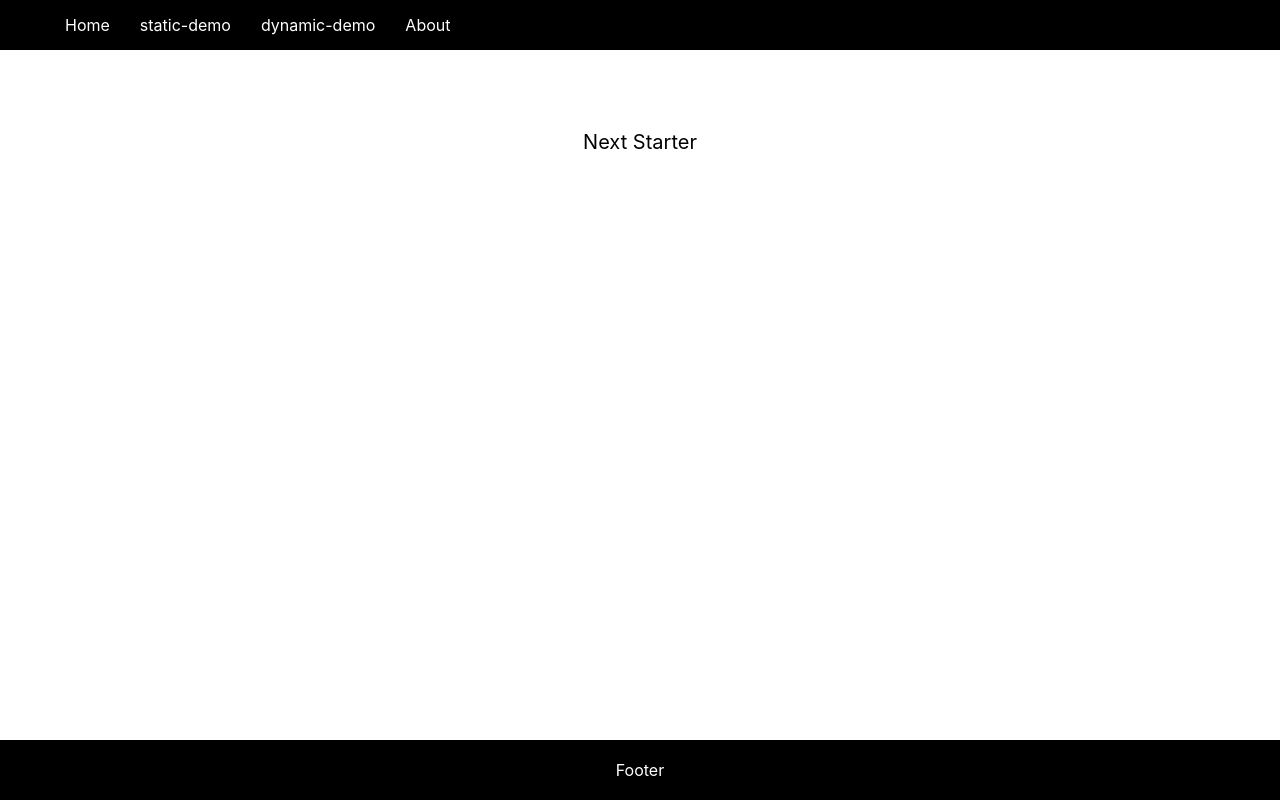
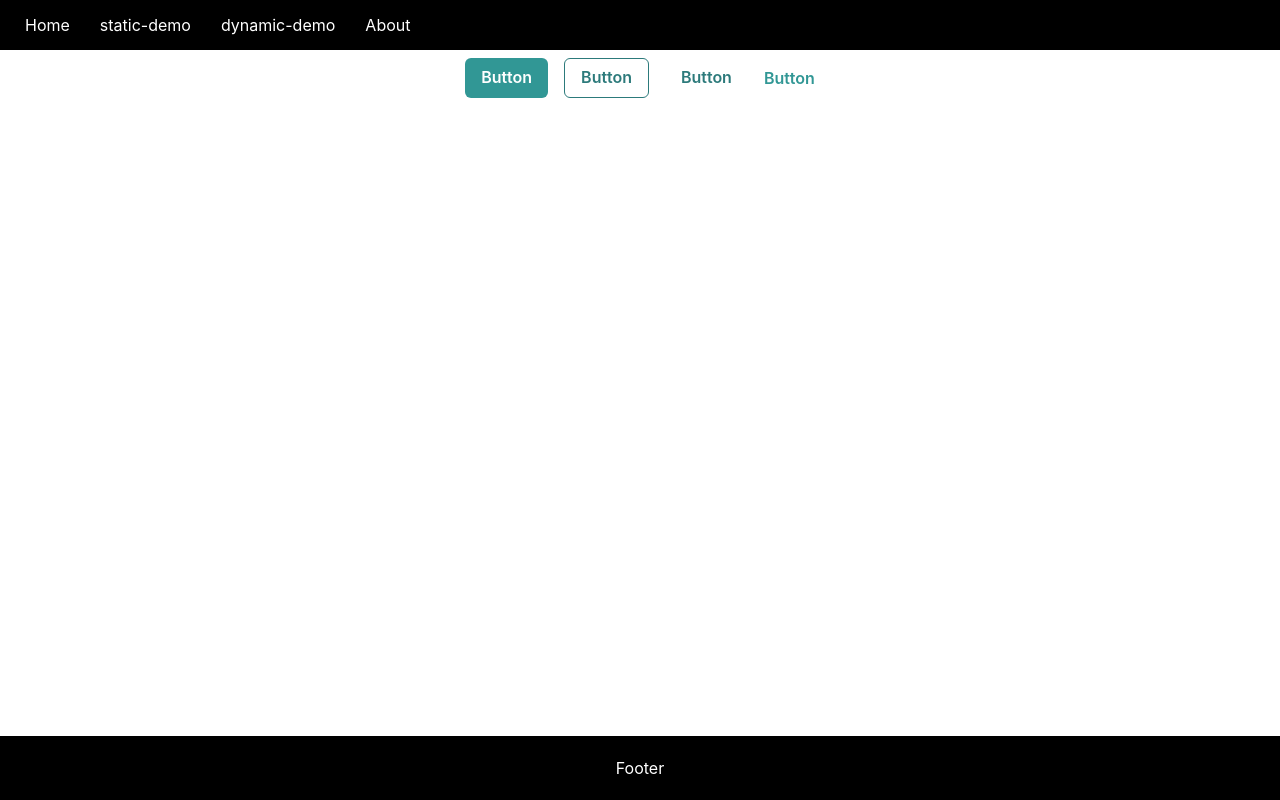
Before and after one commit to nshen/my-react-starter-2021, a Next.js app: page / in a window 1280 px wide. Built offline with nearby package versions, Linux system fonts and the light colour scheme.

Commit message:
feat: add chakra-ui

```diff
--- a/components/Layout/index.module.css
+++ b/components/Layout/index.module.css
@@ -1,6 +1,5 @@
 .container {
   min-height: 100vh;
-  /* padding: 0 0.5rem; */
   display: flex;
   flex-direction: column;
   justify-content: flex-start;
@@ -8,13 +7,14 @@
 }
 
 .main {
-  padding: 5rem 0;
-  flex: 1;
+  width: 100%;
+  flex: 1 1;
   display: flex;
   flex-direction: column;
   justify-content: flex-start;
   align-items: center;
   font-size: 1.25rem;
+  align-content: center;
 }
 
 .footer {
--- a/package.json
+++ b/package.json
@@ -9,6 +9,10 @@
     "export": "next export"
   },
   "dependencies": {
+    "@chakra-ui/react": "^1.6.4",
+    "@emotion/react": "^11",
+    "@emotion/styled": "^11",
+    "framer-motion": "^4",
     "next": "11.0.1",
     "react": "17.0.2",
     "react-dom": "17.0.2"
--- a/pages/_app.tsx
+++ b/pages/_app.tsx
@@ -2,12 +2,26 @@ import "../styles/globals.css";
 import type { AppProps } from "next/app";
 import React from "react";
 import Layout from "../components/Layout";
+import { ChakraProvider } from "@chakra-ui/react";
+import { extendTheme } from "@chakra-ui/react";
+const colors = {
+  brand: {
+    900: "#1a365d",
+    800: "#153e75",
+    700: "#2a69ac",
+  },
+};
+
+// 自定义 theme
+const theme = extendTheme({ colors });
 
 function MyApp({ Component, pageProps }: AppProps) {
   return (
-    <Layout>
-      <Component {...pageProps} />
-    </Layout>
+    <ChakraProvider resetCSS theme={theme}>
+      <Layout>
+        <Component {...pageProps} />
+      </Layout>
+    </ChakraProvider>
   );
 }
 export default MyApp;
--- a/pages/index.tsx
+++ b/pages/index.tsx
@@ -1,8 +1,26 @@
 import styles from "../styles/Home.module.css"; // 命名规则 .module.css
 import ArticleList from "../components/ArticleList";
+import { Button, Stack } from "@chakra-ui/react";
 
 export default function Home() {
-  return <div>Next Starter</div>;
+  return (
+    <div>
+      <Stack pt={2} direction="row" spacing={4} align="center">
+        <Button colorScheme="teal" variant="solid">
+          Button
+        </Button>
+        <Button colorScheme="teal" variant="outline">
+          Button
+        </Button>
+        <Button colorScheme="teal" variant="ghost">
+          Button
+        </Button>
+        <Button colorScheme="teal" variant="link">
+          Button
+        </Button>
+      </Stack>
+    </div>
+  );
 }
 
 // export const getStaticProps = async () => {
```
Also changed, not shown: 2 other files (tests, documents, lock files or other folders).
